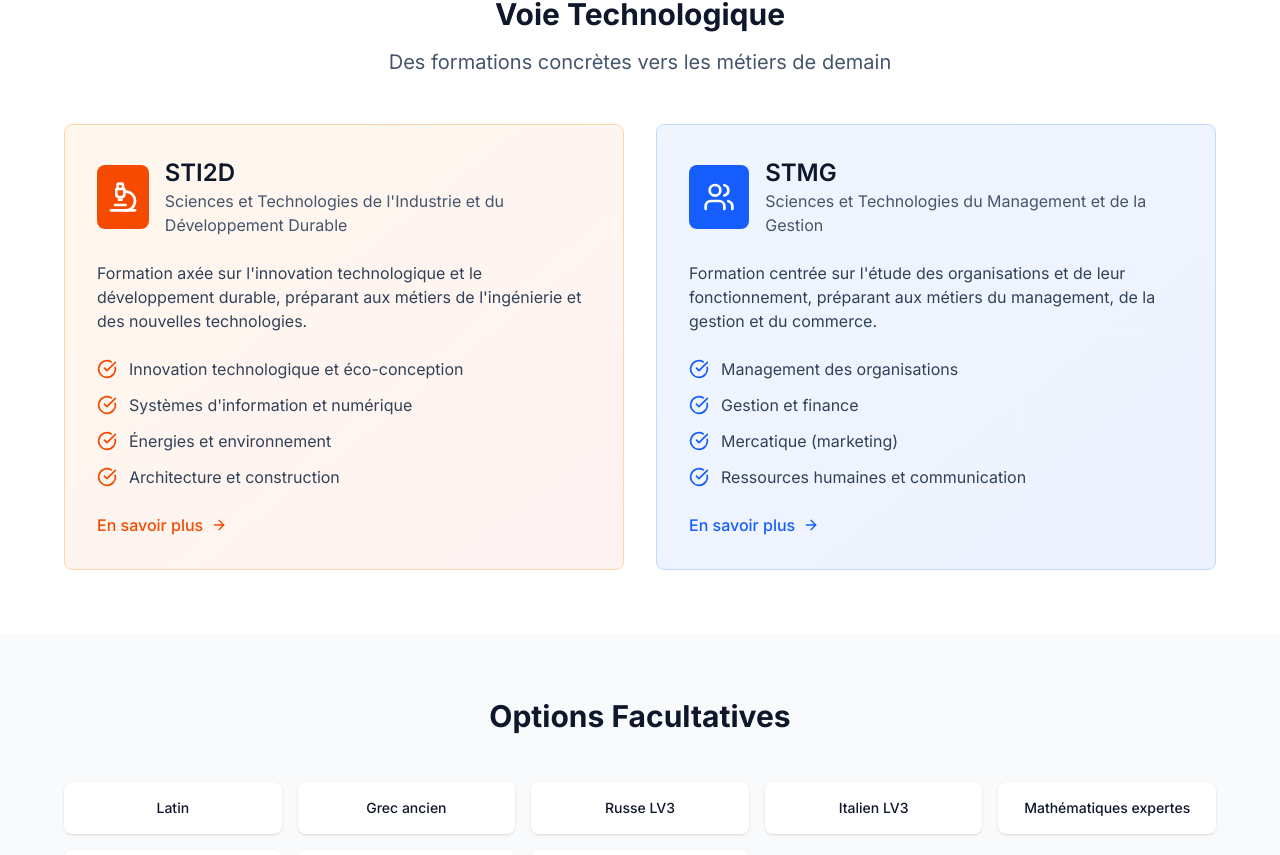
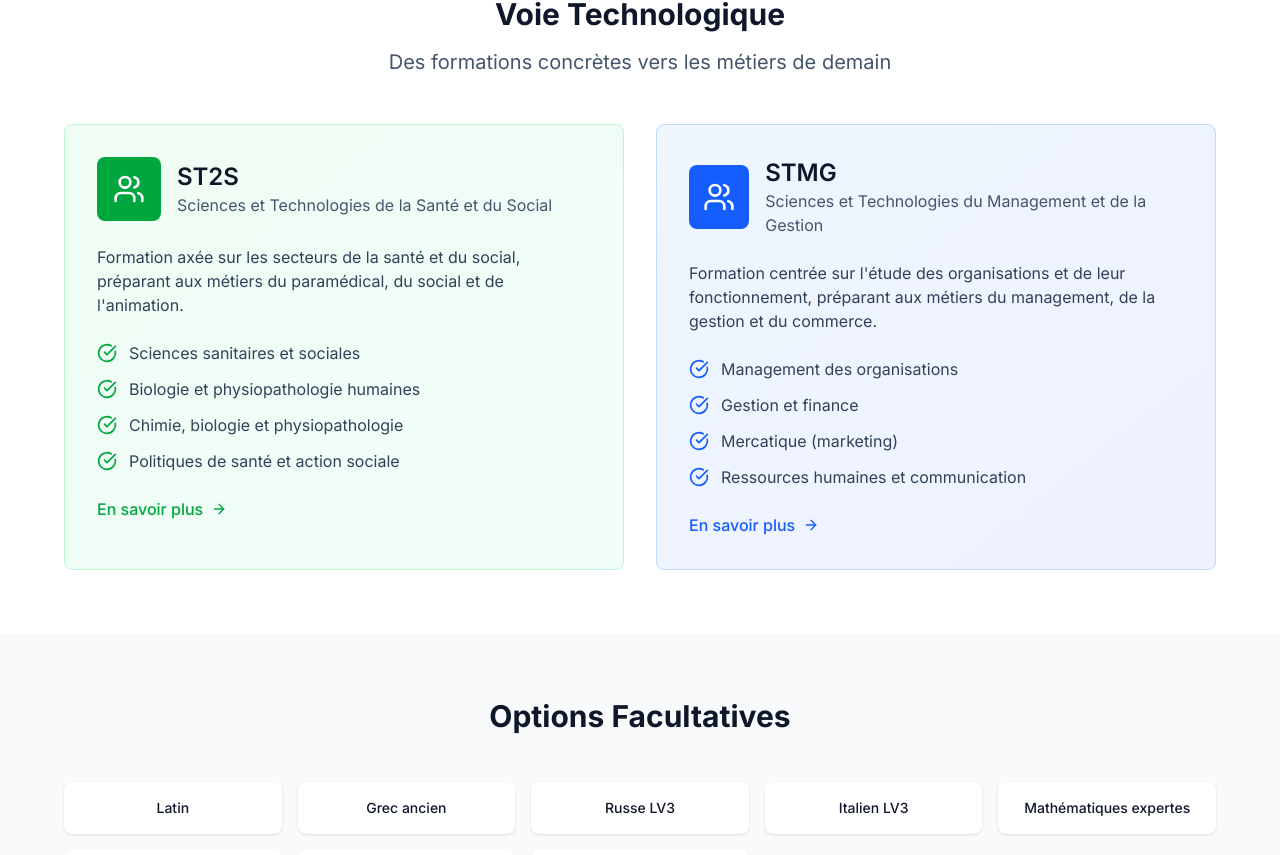
Before and after one commit to Okami42/LYCEE, a Next.js app: page /formations in a window 1280 px wide. Shown: the part 940-1795 px from the top of the page. Built offline with nearby package versions, Linux system fonts and the light colour scheme.

Commit message:
Update page.tsx

```diff
--- a/src/app/formations/page.tsx
+++ b/src/app/formations/page.tsx
@@ -99,44 +99,44 @@ export default function Formations() {
             </div>
 
             <div className="grid grid-cols-1 md:grid-cols-2 gap-8">
-              <div className="bg-gradient-to-br from-orange-50 to-red-50 p-8 rounded-lg border border-orange-200">
+              <div className="bg-gradient-to-br from-green-50 to-teal-50 p-8 rounded-lg border border-green-200">
                 <div className="flex items-center mb-6">
-                  <div className="w-16 h-16 bg-orange-600 rounded-lg flex items-center justify-center mr-4">
-                    <Microscope className="h-8 w-8 text-white" />
+                  <div className="w-16 h-16 bg-green-600 rounded-lg flex items-center justify-center mr-4">
+                    <Users className="h-8 w-8 text-white" />
                   </div>
                   <div>
-                    <h3 className="text-2xl font-semibold text-slate-900">STI2D</h3>
-                    <p className="text-slate-600">Sciences et Technologies de l'Industrie et du Développement Durable</p>
+                    <h3 className="text-2xl font-semibold text-slate-900">ST2S</h3>
+                    <p className="text-slate-600">Sciences et Technologies de la Santé et du Social</p>
                   </div>
                 </div>
 
                 <p className="text-slate-700 mb-6">
-                  Formation axée sur l'innovation technologique et le développement durable,
-                  préparant aux métiers de l'ingénierie et des nouvelles technologies.
+                  Formation axée sur les secteurs de la santé et du social,
+                  préparant aux métiers du paramédical, du social et de l'animation.
                 </p>
 
                 <div className="space-y-3 mb-6">
                   <div className="flex items-center">
-                    <CheckCircle className="h-5 w-5 text-orange-600 mr-3" />
-                    <span className="text-slate-700">Innovation technologique et éco-conception</span>
+                    <CheckCircle className="h-5 w-5 text-green-600 mr-3" />
+                    <span className="text-slate-700">Sciences sanitaires et sociales</span>
                   </div>
                   <div className="flex items-center">
-                    <CheckCircle className="h-5 w-5 text-orange-600 mr-3" />
-                    <span className="text-slate-700">Systèmes d'information et numérique</span>
+                    <CheckCircle className="h-5 w-5 text-green-600 mr-3" />
+                    <span className="text-slate-700">Biologie et physiopathologie humaines</span>
                   </div>
                   <div className="flex items-center">
-                    <CheckCircle className="h-5 w-5 text-orange-600 mr-3" />
-                    <span className="text-slate-700">Énergies et environnement</span>
+                    <CheckCircle className="h-5 w-5 text-green-600 mr-3" />
+                    <span className="text-slate-700">Chimie, biologie et physiopathologie</span>
                   </div>
                   <div className="flex items-center">
-                    <CheckCircle className="h-5 w-5 text-orange-600 mr-3" />
-                    <span className="text-slate-700">Architecture et construction</span>
+                    <CheckCircle className="h-5 w-5 text-green-600 mr-3" />
+                    <span className="text-slate-700">Politiques de santé et action sociale</span>
                   </div>
                 </div>
 
                 <Link
-                  href="/formations/sti2d"
-                  className="inline-flex items-center text-orange-600 hover:text-orange-700 font-medium"
+                  href="/formations/st2s"
+                  className="inline-flex items-center text-green-600 hover:text-green-700 font-medium"
                 >
                   En savoir plus <ArrowRight className="ml-2 h-4 w-4" />
                 </Link>
```
